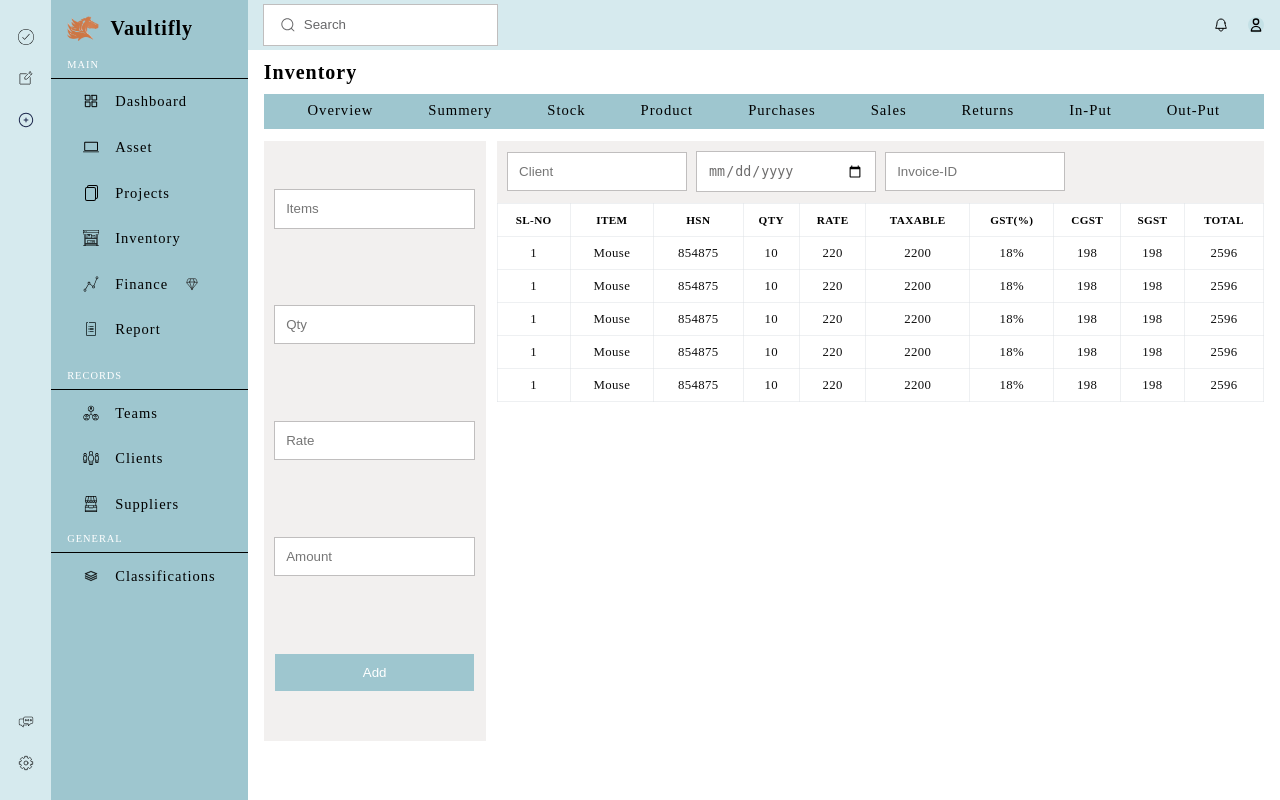
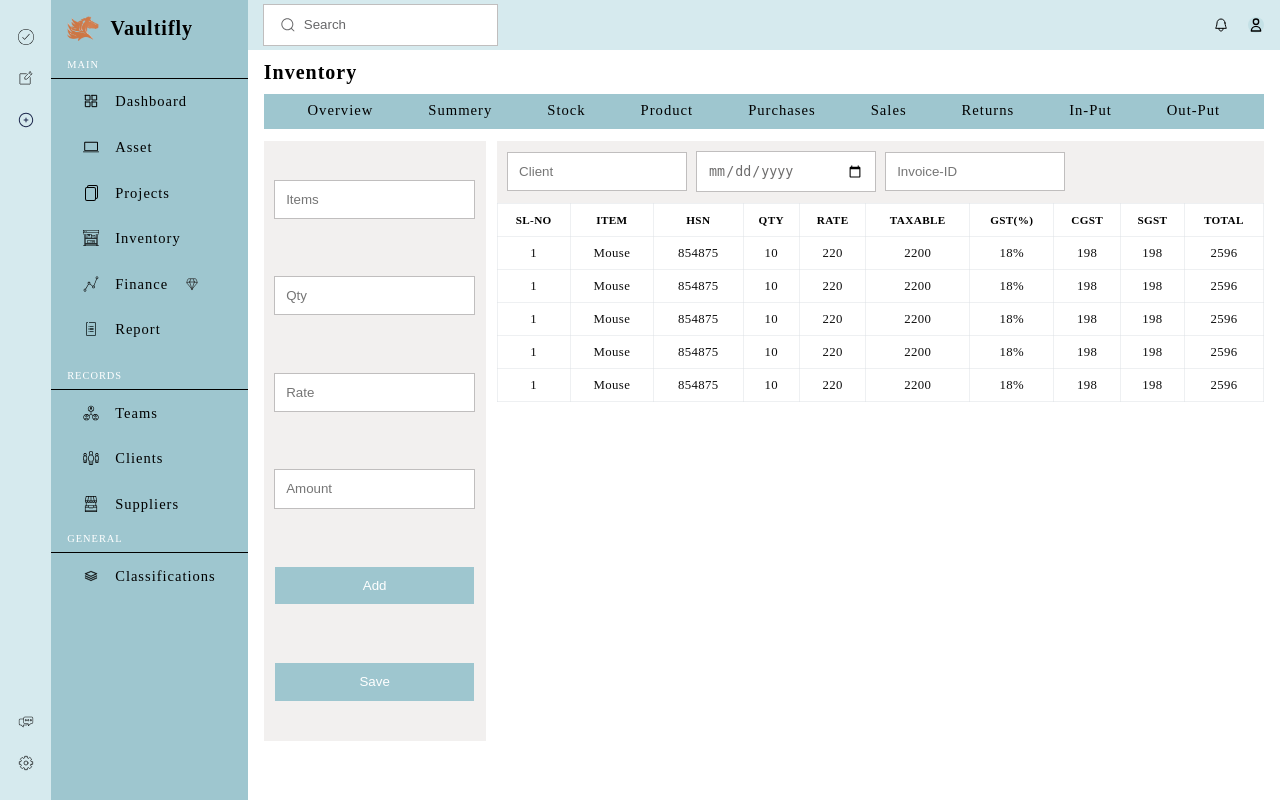
Before and after one commit to souravdas007123/Vaultifly--Django, a Django app: page /inventoryinput/ in a window 1280 px wide. Run offline with Django 5.2, Linux system fonts and the light colour scheme.

Commit message:
btn update

```diff
--- a/page_html/templates/page_html/inventory_input.html
+++ b/page_html/templates/page_html/inventory_input.html
@@ -20,6 +20,9 @@
     </div>
 
     <button>Add</button>
+
+    <button>Save</button>
+
 
     {% comment %} <button>Bill Generate</button> {% endcomment %}
 
```
Also changed, not shown: page_html/templates/page_html/inventory_purchase.html (line endings or trailing spaces).
